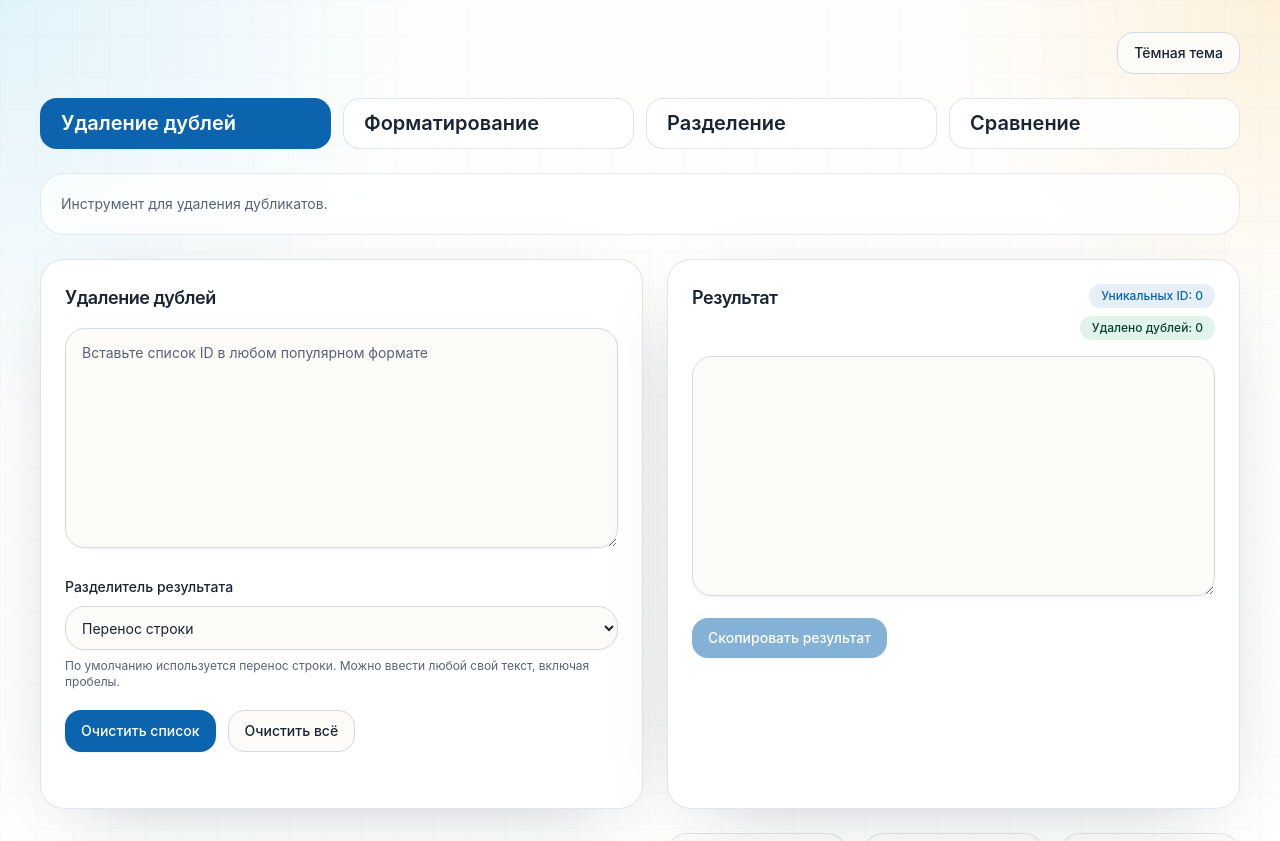
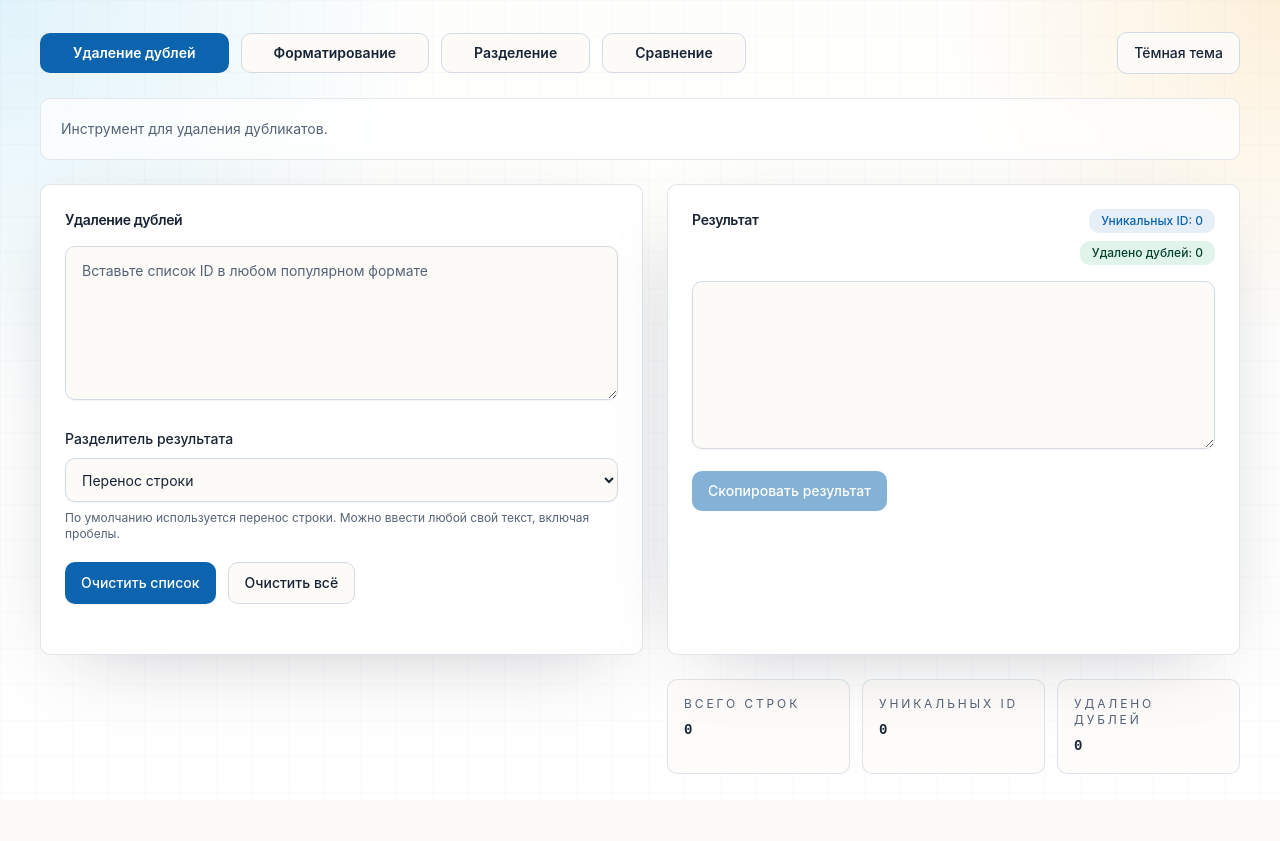
Before and after one commit to Greypefruit/PureList, a React (Vite) app: page / in a window 1280 px wide. After the commit the page ends 800 px from the top, so only its background shows below. Built offline with nearby package versions, Linux system fonts and the light colour scheme.

Commit message:
refactor: refine dashboard sizing and controls

```diff
--- a/src/App.tsx
+++ b/src/App.tsx
@@ -2,7 +2,7 @@ import { useEffect, useMemo, useState } from "react";
 import { SeparatorCombobox } from "./components/separator-combobox";
 import { ResultPanel } from "./components/result-panel";
 import { Button } from "./components/ui/button";
-import { Card, CardContent, CardDescription, CardHeader, CardTitle } from "./components/ui/card";
+import { Card, CardContent, CardHeader, CardTitle } from "./components/ui/card";
 import { Input } from "./components/ui/input";
 import { Textarea } from "./components/ui/textarea";
 import { ToastProvider, useToast } from "./components/ui/toaster";
@@ -232,36 +232,36 @@ function AppShell() {
     <div className="relative min-h-screen overflow-hidden">
       <div className="absolute inset-0 -z-10 bg-grid bg-[size:36px_36px] opacity-50" />
       <div className="mx-auto flex min-h-screen max-w-[1600px] flex-col gap-6 px-6 py-6 lg:px-10 lg:py-8">
-        <div className="flex items-center justify-end">
-          <Button
-            variant="outline"
-            onClick={() => setTheme((current) => (current === "light" ? "dark" : "light"))}
-          >
-            {theme === "light" ? "Тёмная тема" : "Светлая тема"}
-          </Button>
-        </div>
         <section className="space-y-6">
-          <div className="grid gap-3 xl:grid-cols-4">
-            {tabs.map((tab) => {
-              const isActive = tab.key === activeTab;
-              return (
-                <button
-                  key={tab.key}
-                  className={cn(
-                    "rounded-[1.05rem] border px-5 py-3 text-left transition focus-visible:outline-none focus-visible:ring-2 focus-visible:ring-ring",
-                    isActive
-                      ? "border-primary/40 bg-primary text-primary-foreground shadow-panel"
-                      : "border-border/70 bg-card/80 hover:bg-card",
-                  )}
-                  onClick={() => setActiveTab(tab.key)}
-                  type="button"
-                >
-                  <p className={cn("text-[20px] font-semibold leading-tight", isActive ? "text-primary-foreground" : "text-foreground")}>
-                    {tab.label}
-                  </p>
-                </button>
-              );
-            })}
+          <div className="flex flex-wrap items-center justify-between gap-3">
+            <div className="flex flex-wrap items-center gap-3">
+              {tabs.map((tab) => {
+                const isActive = tab.key === activeTab;
+                return (
+                  <button
+                    key={tab.key}
+                    className={cn(
+                      "rounded-[10px] border px-8 py-2.5 text-left transition duration-200 focus-visible:outline-none focus-visible:ring-2 focus-visible:ring-ring focus-visible:ring-offset-2 focus-visible:ring-offset-background",
+                      isActive
+                        ? "border-primary/40 bg-primary text-primary-foreground shadow-panel"
+                        : "border-border bg-background text-foreground hover:bg-muted",
+                    )}
+                    onClick={() => setActiveTab(tab.key)}
+                    type="button"
+                  >
+                    <p className={cn("text-[14px] font-semibold leading-tight", isActive ? "text-primary-foreground" : "text-foreground")}>
+                      {tab.label}
+                    </p>
+                  </button>
+                );
+              })}
+            </div>
+            <Button
+              variant="outline"
+              onClick={() => setTheme((current) => (current === "light" ? "dark" : "light"))}
+            >
+              {theme === "light" ? "Тёмная тема" : "Светлая тема"}
+            </Button>
           </div>
 
           <Card className="border-border/60 bg-card/70">
@@ -280,6 +280,7 @@ function AppShell() {
                 </CardHeader>
                 <CardContent className="space-y-5 pt-0">
                   <Textarea
+                    className="min-h-[154px]"
                     onChange={(event) => setDedupeInput(event.target.value)}
                     placeholder="Вставьте список ID в любом популярном формате"
                     value={dedupeInput}
@@ -317,15 +318,16 @@ function AppShell() {
                 <ResultPanel
                   countLabel={`Уникальных ID: ${dedupeState.uniqueCount}`}
                   description=""
+                  minHeightClassName="min-h-[168px]"
                   onCopy={() => copyToClipboard(dedupeState.output)}
                   secondaryCountLabel={`Удалено дублей: ${dedupeState.duplicatesRemoved}`}
                   title="Результат"
                   value={dedupeState.output}
                 />
-                <div className="grid gap-4 sm:grid-cols-3">
-                  <StatTile label="Всего строк" value={String(dedupeState.total)} />
-                  <StatTile label="Уникальных ID" value={String(dedupeState.uniqueCount)} />
-                  <StatTile label="Удалено дублей" value={String(dedupeState.duplicatesRemoved)} />
+                <div className="flex flex-wrap gap-3">
+                  <StatTile className="min-w-[140px] flex-1" label="Всего строк" value={String(dedupeState.total)} />
+                  <StatTile className="min-w-[140px] flex-1" label="Уникальных ID" value={String(dedupeState.uniqueCount)} />
+                  <StatTile className="min-w-[140px] flex-1" label="Удалено дублей" value={String(dedupeState.duplicatesRemoved)} />
                 </div>
               </div>
             </div>
@@ -339,6 +341,7 @@ function AppShell() {
                 </CardHeader>
                 <CardContent className="space-y-5 pt-0">
                   <Textarea
+                    className="min-h-[154px]"
                     onChange={(event) => setFormatInput(event.target.value)}
                     placeholder="Вставьте список ID"
                     value={formatInput}
@@ -374,6 +377,7 @@ function AppShell() {
                 <ResultPanel
                   countLabel={`Количество ID: ${formatState.count}`}
                   description=""
+                  minHeightClassName="min-h-[168px]"
                   onCopy={() => copyToClipboard(formatState.output)}
                   title="Преобразованный результат"
                   value={formatState.output}
@@ -390,6 +394,7 @@ function AppShell() {
                 </CardHeader>
                 <CardContent className="space-y-5 pt-0">
                   <Textarea
+                    className="min-h-[154px]"
                     onChange={(event) => setChunkInput(event.target.value)}
                     placeholder="Вставьте большой список ID"
                     value={chunkInput}
@@ -437,7 +442,7 @@ function AppShell() {
                 </CardContent>
               </Card>
 
-              <div className="rounded-[1.4rem] border border-border/70 bg-card/80 px-5 py-4">
+              <div className="rounded-[10px] border border-border/70 bg-card/80 px-5 py-4">
                 <p className="text-sm font-medium">Итого списков: {chunkState.totalLists}</p>
                 <p className="mt-1 text-sm text-muted-foreground">
                   Размер одного блока: {chunkState.chunkSize}. При некорректном вводе используется значение по умолчанию {DEFAULT_CHUNK_SIZE}.
@@ -474,6 +479,7 @@ function AppShell() {
                         Список А
                       </label>
                       <Textarea
+                        className="min-h-[154px]"
                         id="compare-list-a"
                         onChange={(event) => setCompareInputA(event.target.value)}
                         placeholder="Вставьте список А"
@@ -485,6 +491,7 @@ function AppShell() {
                         Список Б
                       </label>
                       <Textarea
+                        className="min-h-[154px]"
                         id="compare-list-b"
                         onChange={(event) => setCompareInputB(event.target.value)}
                         placeholder="Вставьте список Б"
@@ -559,11 +566,19 @@ function AppShell() {
   );
 }
 
-function StatTile({ label, value }: { label: string; value: string }) {
+function StatTile({
+  label,
+  value,
+  className,
+}: {
+  label: string;
+  value: string;
+  className?: string;
+}) {
   return (
-    <div className="rounded-[1.25rem] border border-border/70 bg-background/70 p-4">
+    <div className={cn("rounded-[10px] border border-border/70 bg-background/70 p-4", className)}>
       <p className="text-xs uppercase tracking-[0.24em] text-muted-foreground">{label}</p>
-      <p className="mt-2 font-mono text-lg font-semibold">{value}</p>
+      <p className="mt-2 font-mono text-[14px] font-semibold">{value}</p>
     </div>
   );
 }
--- a/src/components/result-panel.tsx
+++ b/src/components/result-panel.tsx
@@ -34,11 +34,11 @@ export function ResultPanel({
             {hasDescription ? <CardDescription>{description}</CardDescription> : null}
           </div>
           <div className="flex flex-wrap items-center gap-2 xl:max-w-[48%] xl:justify-end">
-            <span className="whitespace-nowrap rounded-full bg-primary/10 px-3 py-1 text-xs font-medium text-primary">
+            <span className="whitespace-nowrap rounded-[10px] bg-primary/10 px-3 py-1 text-xs font-medium text-primary">
               {countLabel}
             </span>
             {secondaryCountLabel ? (
-              <span className="whitespace-nowrap rounded-full bg-secondary px-3 py-1 text-xs font-medium text-secondary-foreground">
+              <span className="whitespace-nowrap rounded-[10px] bg-secondary px-3 py-1 text-xs font-medium text-secondary-foreground">
                 {secondaryCountLabel}
               </span>
             ) : null}
--- a/src/components/separator-combobox.tsx
+++ b/src/components/separator-combobox.tsx
@@ -33,7 +33,7 @@ export function SeparatorCombobox({
         {label}
       </label>
       <select
-        className="flex h-11 w-full rounded-xl border border-input bg-background px-3 py-2 text-sm text-foreground shadow-sm transition focus-visible:outline-none focus-visible:ring-2 focus-visible:ring-ring"
+        className="flex h-11 w-full rounded-[10px] border border-input bg-background px-3 py-2 text-sm text-foreground shadow-sm transition focus-visible:outline-none focus-visible:ring-2 focus-visible:ring-ring"
         id={id}
         onChange={(event) => {
           const nextMode = event.target.value;
--- a/src/components/ui/badge.tsx
+++ b/src/components/ui/badge.tsx
@@ -5,7 +5,7 @@ export function Badge({ className, ...props }: HTMLAttributes<HTMLSpanElement>)
   return (
     <span
       className={cn(
-        "inline-flex items-center rounded-full bg-muted px-3 py-1 text-xs font-medium text-muted-foreground",
+        "inline-flex items-center rounded-[10px] bg-muted px-3 py-1 text-xs font-medium text-muted-foreground",
         className,
       )}
       {...props}
--- a/src/components/ui/button.tsx
+++ b/src/components/ui/button.tsx
@@ -29,7 +29,7 @@ export function Button({
   return (
     <button
       className={cn(
-        "inline-flex items-center justify-center rounded-lg px-4 py-2.5 text-sm font-medium transition duration-200 focus-visible:outline-none focus-visible:ring-2 focus-visible:ring-ring focus-visible:ring-offset-2 focus-visible:ring-offset-background disabled:pointer-events-none disabled:opacity-50",
+        "inline-flex items-center justify-center rounded-[10px] px-4 py-2.5 text-sm font-medium transition duration-200 focus-visible:outline-none focus-visible:ring-2 focus-visible:ring-ring focus-visible:ring-offset-2 focus-visible:ring-offset-background disabled:pointer-events-none disabled:opacity-50",
         variantClasses[variant],
         className,
       )}
--- a/src/components/ui/card.tsx
+++ b/src/components/ui/card.tsx
@@ -5,7 +5,7 @@ export function Card({ className, ...props }: HTMLAttributes<HTMLDivElement>) {
   return (
     <div
       className={cn(
-        "rounded-[1.5rem] border border-border/70 bg-card/95 text-card-foreground shadow-panel backdrop-blur",
+        "rounded-[10px] border border-border/70 bg-card/95 text-card-foreground shadow-panel backdrop-blur",
         className,
       )}
       {...props}
@@ -18,7 +18,7 @@ export function CardHeader({ className, ...props }: HTMLAttributes<HTMLDivElemen
 }
 
 export function CardTitle({ className, ...props }: HTMLAttributes<HTMLHeadingElement>) {
-  return <h2 className={cn("text-lg font-semibold tracking-tight", className)} {...props} />;
+  return <h2 className={cn("text-[14px] font-semibold tracking-tight", className)} {...props} />;
 }
 
 export function CardDescription({
--- a/src/components/ui/input.tsx
+++ b/src/components/ui/input.tsx
@@ -5,7 +5,7 @@ export function Input({ className, ...props }: InputHTMLAttributes<HTMLInputElem
   return (
     <input
       className={cn(
-        "flex h-11 w-full rounded-xl border border-input bg-background px-3 py-2 text-sm text-foreground shadow-sm transition placeholder:text-muted-foreground focus-visible:outline-none focus-visible:ring-2 focus-visible:ring-ring disabled:cursor-not-allowed disabled:opacity-50",
+        "flex h-11 w-full rounded-[10px] border border-input bg-background px-3 py-2 text-sm text-foreground shadow-sm transition placeholder:text-muted-foreground focus-visible:outline-none focus-visible:ring-2 focus-visible:ring-ring disabled:cursor-not-allowed disabled:opacity-50",
         className,
       )}
       {...props}
--- a/src/components/ui/textarea.tsx
+++ b/src/components/ui/textarea.tsx
@@ -5,7 +5,7 @@ export function Textarea({ className, ...props }: TextareaHTMLAttributes<HTMLTex
   return (
     <textarea
       className={cn(
-        "min-h-[220px] w-full rounded-[1.25rem] border border-input bg-background px-4 py-3 text-sm leading-6 text-foreground shadow-sm transition placeholder:text-muted-foreground focus-visible:outline-none focus-visible:ring-2 focus-visible:ring-ring disabled:cursor-not-allowed disabled:opacity-50",
+        "min-h-[220px] w-full rounded-[10px] border border-input bg-background px-4 py-3 text-sm leading-6 text-foreground shadow-sm transition placeholder:text-muted-foreground focus-visible:outline-none focus-visible:ring-2 focus-visible:ring-ring disabled:cursor-not-allowed disabled:opacity-50",
         className,
       )}
       {...props}
--- a/src/components/ui/toaster.tsx
+++ b/src/components/ui/toaster.tsx
@@ -44,7 +44,7 @@ export function ToastProvider({ children }: PropsWithChildren) {
           <div
             key={item.id}
             className={cn(
-              "rounded-2xl border border-border/70 bg-card/95 px-4 py-3 text-sm font-medium text-card-foreground shadow-panel backdrop-blur",
+              "rounded-[10px] border border-border/70 bg-card/95 px-4 py-3 text-sm font-medium text-card-foreground shadow-panel backdrop-blur",
             )}
           >
             {item.title}
```
